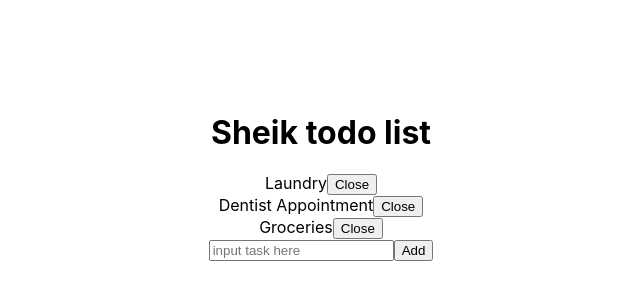
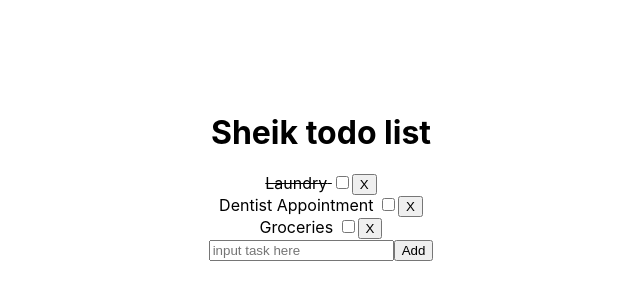
Before and after one commit to sheikoodally/todo-app-hooks, a React (Create React App) app: page / in a window 1280 px wide. Shown: the part 224-524 px from the top of the page, without its empty margins (319-959 px from the left). Built offline with nearby package versions, Linux system fonts and the light colour scheme.

Commit message:
finish checkbox

```diff
--- a/src/App.js
+++ b/src/App.js
@@ -8,7 +8,7 @@ function App() {
   {
     id: 1,
     task: "Laundry",
-    completed: false
+    completed: true
   },
   {
     id: 2,
@@ -47,15 +47,22 @@ function App() {
 
 
   const addTodo = (id, task) => {
-
     const updatedTodo = [...todoList, {id ,task, completed:false}];
     setTodoList(updatedTodo);
-
   }
 
 
   const removeTodo = (id) => {
     setTodoList(todoList.filter(todo => todo.id !== id));
+  }
+
+  const changTodo = (id) =>{
+    setTodoList(todoList.map(todo => {
+      if(todo.id === id){
+        todo.completed = !todo.completed
+      }
+      return todo;
+    }));
   }
 
 
@@ -66,9 +73,10 @@ function App() {
       </div>
       <div className="todoInput">
         {todoList.map((todo, index) => (
-          <div key={index}>
-            <span>{todo.task}</span>
-            <button onClick={removeTodo.bind(this, todo.id)}>Close</button>
+          <div key={todo.id} style={{textDecoration: todo.completed ? 'line-through' : 'none'}}>
+            <span>{todo.task} </span>
+            <input type="checkbox" onClick={changTodo.bind(this, todo.id)}/>
+            <button onClick={removeTodo.bind(this, todo.id)}>X</button>
           </div>
         ))}
         <form onSubmit={handleSubmit}>
```
